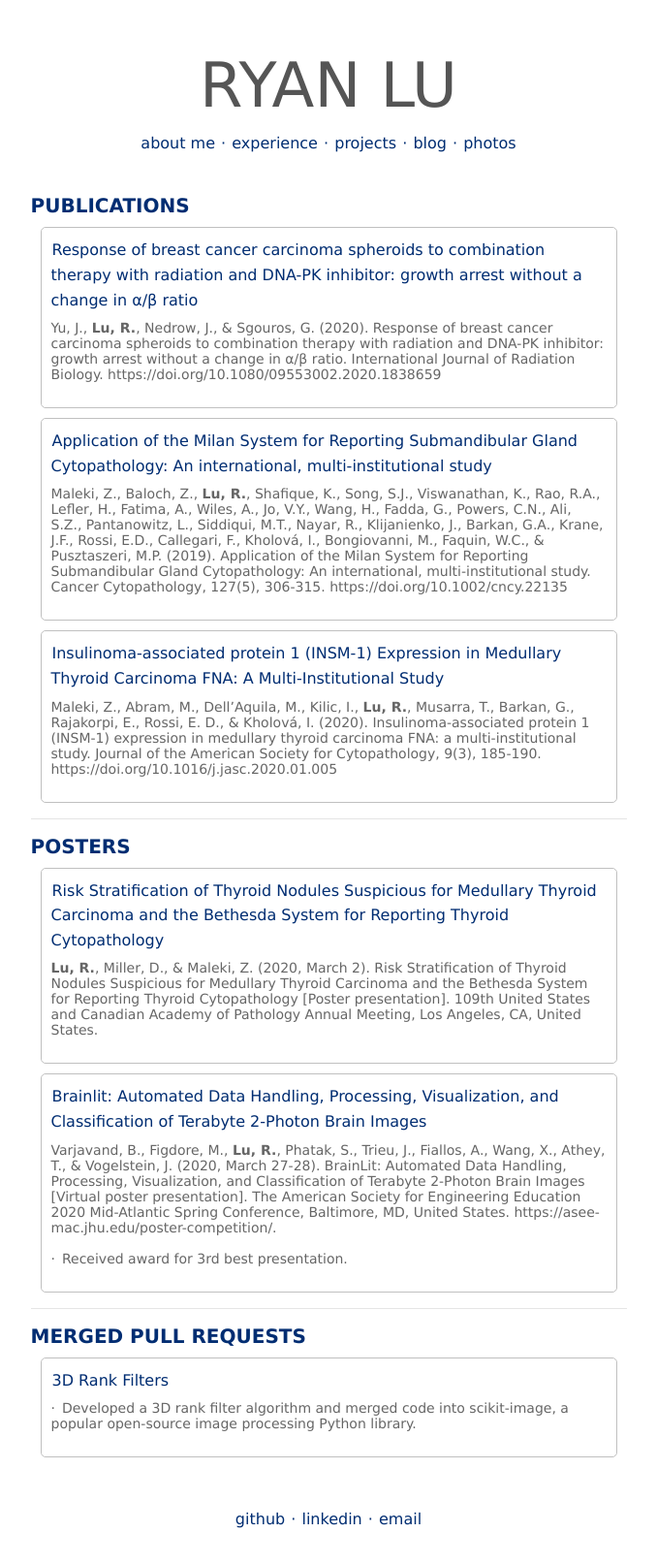
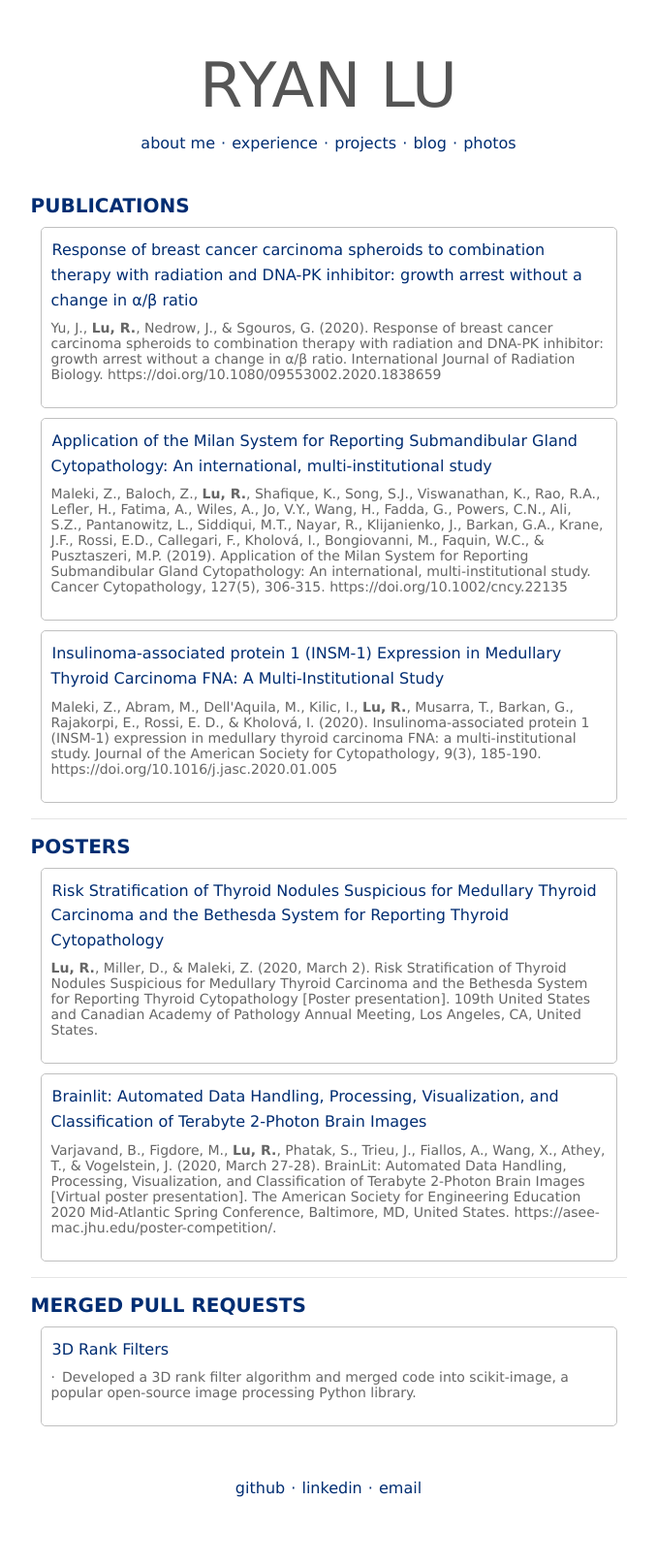
Before and after one commit to ryanlu41/ryanlu41.github.io, a Jekyll site: the page built from projects/index.html, in a window 1280 px wide. Shown: the whole page at 97% size, without its empty margins (301-979 px from the left). Built offline with Jekyll 4.4.1, drawn with Linux system fonts in a browser that asks for light colours; after the commit the page ends 1582 px from its top, so only the background shows below that.

Commit message:
updated projects page

```diff
--- a/projects/index.html
+++ b/projects/index.html
@@ -23,7 +23,7 @@ title: Ryan Lu - Projects
 		</div>
 		<div class="project-item">
 			<h4><a href="https://www.sciencedirect.com/science/article/pii/S2213294520300326">Insulinoma-associated protein 1 (INSM-1) Expression in Medullary Thyroid Carcinoma FNA: A Multi-Institutional Study</a></h4>
-			<p>Maleki, Z., Abram, M., Dell’Aquila, M., Kilic, I., <b>Lu, R.</b>, Musarra, T., Barkan, G., Rajakorpi, E., Rossi, E. D., & Kholová, I. (2020). Insulinoma-associated protein 1 (INSM-1) expression in medullary thyroid carcinoma FNA: a multi-institutional study. Journal of the American Society for Cytopathology, 9(3), 185-190. https://doi.org/10.1016/j.jasc.2020.01.005</p>
+			<p>Maleki, Z., Abram, M., Dell'Aquila, M., Kilic, I., <b>Lu, R.</b>, Musarra, T., Barkan, G., Rajakorpi, E., Rossi, E. D., & Kholová, I. (2020). Insulinoma-associated protein 1 (INSM-1) expression in medullary thyroid carcinoma FNA: a multi-institutional study. Journal of the American Society for Cytopathology, 9(3), 185-190. https://doi.org/10.1016/j.jasc.2020.01.005</p>
 		</div>
 		<hr>
 
@@ -35,9 +35,6 @@ title: Ryan Lu - Projects
 		<div class="project-item">
 			<h4><a href="https://ryanlu41.github.io/images/brainlitposter.png">Brainlit: Automated Data Handling, Processing, Visualization, and Classification of Terabyte 2-Photon Brain Images</a></h4>
 			<p>Varjavand, B., Figdore, M., <b>Lu, R.</b>, Phatak, S., Trieu, J., Fiallos, A., Wang, X., Athey, T., & Vogelstein, J. (2020, March 27-28). BrainLit: Automated Data Handling, Processing, Visualization, and Classification of Terabyte 2-Photon Brain Images [Virtual poster presentation]. The American Society for Engineering Education 2020 Mid-Atlantic Spring Conference, Baltimore, MD, United States. https://asee-mac.jhu.edu/poster-competition/. </p>
-			<ul>
-				<li>Received award for 3rd best presentation.</li>
-			</ul>
 		</div>
 		<hr>
 		<h3>MERGED PULL REQUESTS</h3>
```
